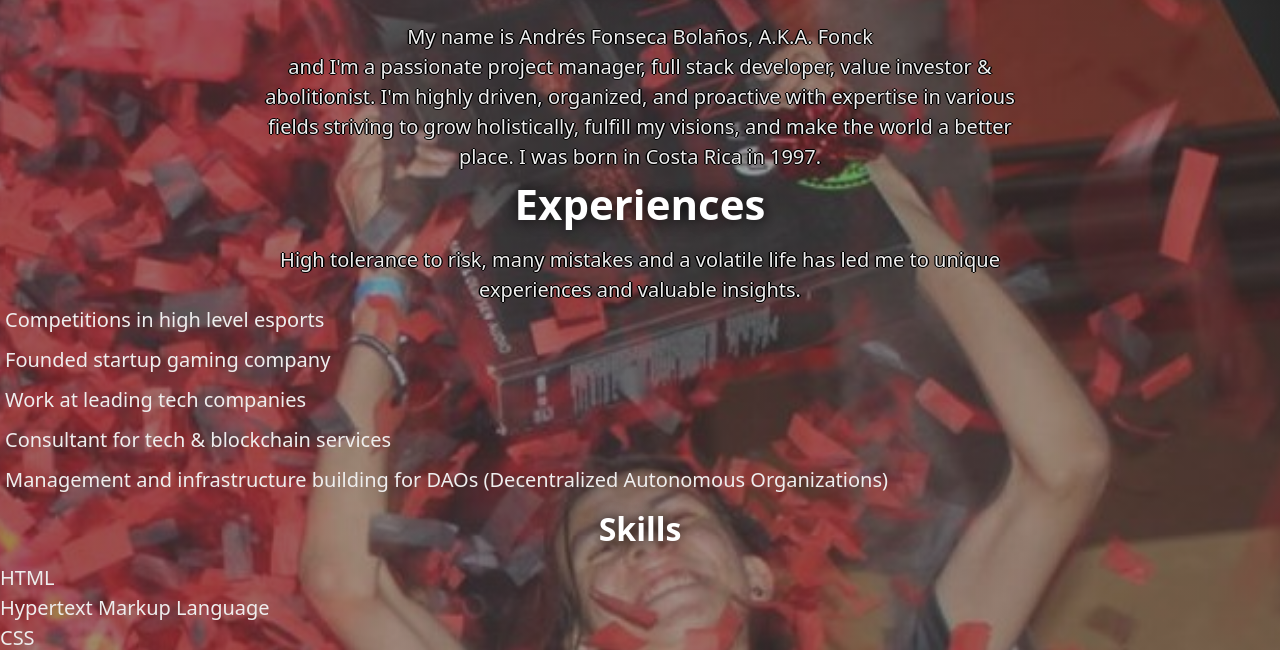
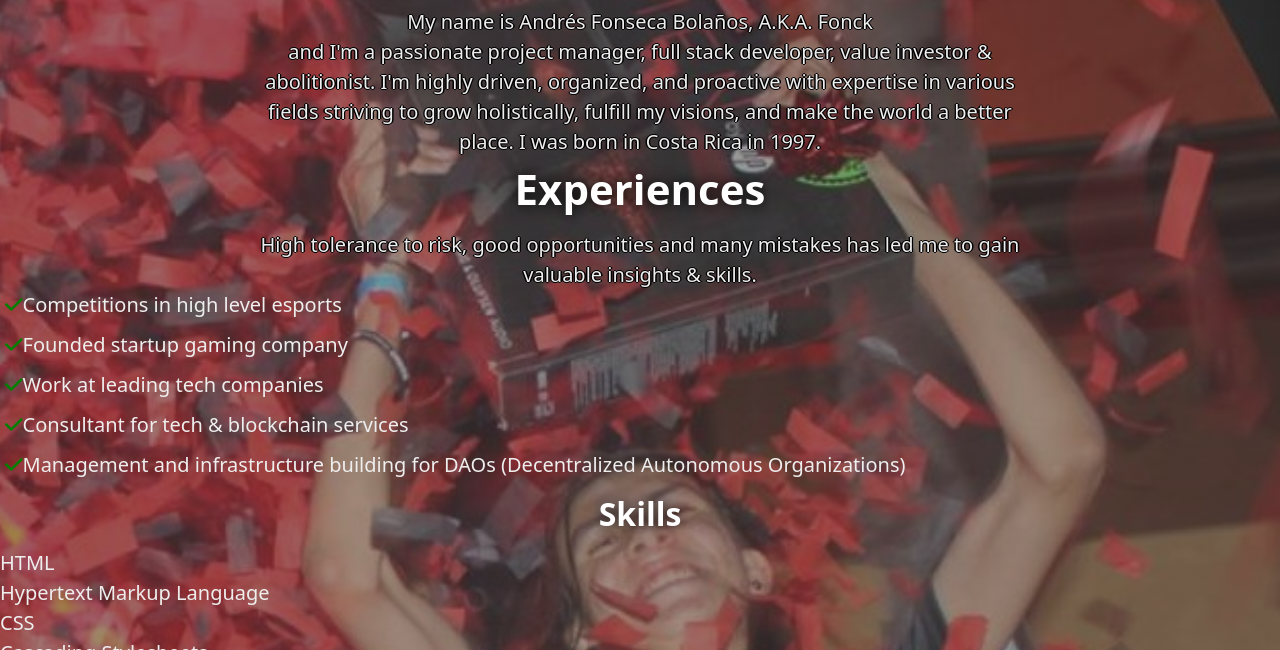
Before and after one commit to fonckchain/personal-website, a plain HTML site: page html/about.html in a window 1280 px wide. Shown: the part 146-796 px from the top of the page. Drawn offline with Linux system fonts and the light colour scheme; files whose address does not match are found by name.

Commit message:
check lists

```diff
--- a/css/styles.css
+++ b/css/styles.css
@@ -127,10 +127,13 @@ li {
   color: var(--color-body);
 }
 .list--tick .list__item {
-  list-style-image: url(../Images/tick.svg);
   padding-left: 0.5rem;
   margin-bottom: 1rem;
 }
+.list__item .fa-solid{
+  color: green;
+}
+
 
 /* HEADER */
 .navbar {
@@ -386,7 +389,7 @@ body {
   min-height: 100vh;
 }
 main {
-  padding-top: 2.5rem;
+  padding-top: 1rem;
   padding-bottom: 10px;
 }
 #homepage {
@@ -457,12 +460,12 @@ h1, h2, h3 {
 
   /* ANIMATIONS */
   button:hover {
-    transform: perspective(420px) translateZ(69px) rotate(-10deg);
+    transform: perspective(420px) translateZ(69px);
   }
-  button, img.social-logo, .fonck-logo, #gmewallet, img.title-icon {
+  button, img.social-icon, .fonck-logo, img.title-icon {
     transition: all 100ms ease-out 100ms;
 }
-  img.social-logo:hover, img.title-icon:hover, .fonck-logo:hover, #gmewallet:hover {
+  img.social-icon:hover, img.title-icon:hover, .fonck-logo:hover {
     transform: perspective(420px) translateZ(69px);
   }
   a:hover {
--- a/html/about.html
+++ b/html/about.html
@@ -102,19 +102,27 @@
             </p>
             <h2>Experiences</h2>
             <p>
-              High tolerance to risk, many mistakes and a volatile life has led
-              me to unique experiences and valuable insights.
+              High tolerance to risk, good opportunities and many mistakes has
+              led me to gain valuable insights & skills.
             </p>
             <ul class="list--tick">
-              <li class="list__item">Competitions in high level esports</li>
-              <li class="list__item">Founded startup gaming company</li>
-              <li class="list__item">Work at leading tech companies</li>
               <li class="list__item">
-                Consultant for tech & blockchain services
+                <i class="fa-solid fa-check"></i>Competitions in high level
+                esports
               </li>
               <li class="list__item">
-                Management and infrastructure building for DAOs (Decentralized
-                Autonomous Organizations)
+                <i class="fa-solid fa-check"></i>Founded startup gaming company
+              </li>
+              <li class="list__item">
+                <i class="fa-solid fa-check"></i>Work at leading tech companies
+              </li>
+              <li class="list__item">
+                <i class="fa-solid fa-check"></i>Consultant for tech &
+                blockchain services
+              </li>
+              <li class="list__item">
+                <i class="fa-solid fa-check"></i>Management and infrastructure
+                building for DAOs (Decentralized Autonomous Organizations)
               </li>
             </ul>
           </div>
```
Also changed, not shown: Images/tick.svg (deleted).
